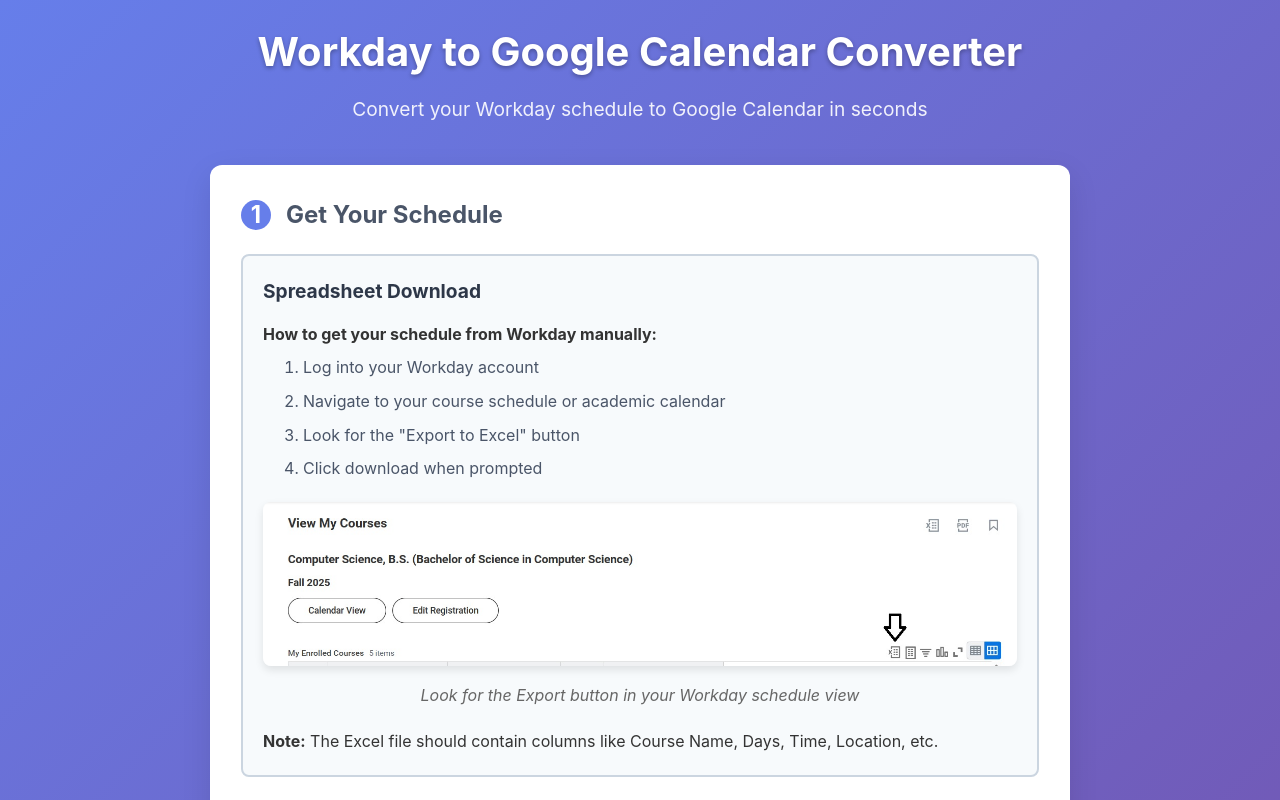
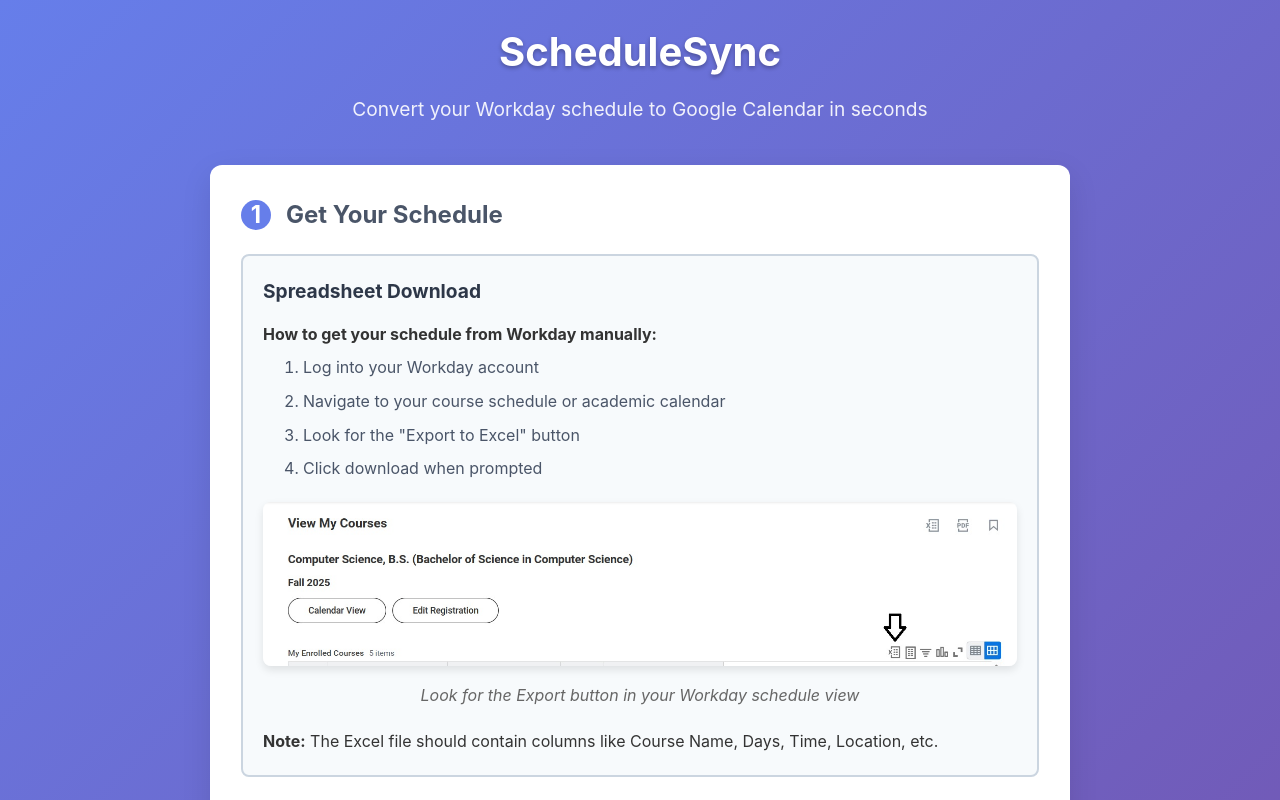
Before and after one commit to Daniel-Unah/workday-to-googlecal, a website: page public/index.html in a window 1280 px wide. Shown: the top 800 px of the page. Drawn offline with Linux system fonts and the light colour scheme; no server answers.

Commit message:
changed website name to schedulesync

```diff
--- a/public/index.html
+++ b/public/index.html
@@ -3,14 +3,14 @@
 <head>
     <meta charset="UTF-8">
     <meta name="viewport" content="width=device-width, initial-scale=1.0">
-    <title>Workday to Google Calendar Converter</title>
+    <title>ScheduleSync</title>
     <link rel="icon" type="image/svg+xml" href="favicon.svg">
     <link rel="stylesheet" href="styles.css">
     <script src="https://cdnjs.cloudflare.com/ajax/libs/xlsx/0.18.5/xlsx.full.min.js"></script>
 </head>
 <body>
     <div class="container">
-        <h1>Workday to Google Calendar Converter</h1>
+        <h1>ScheduleSync</h1>
         <p class="subtitle">Convert your Workday schedule to Google Calendar in seconds</p>
 
         <!-- Step 1: Get Your Schedule -->
```
